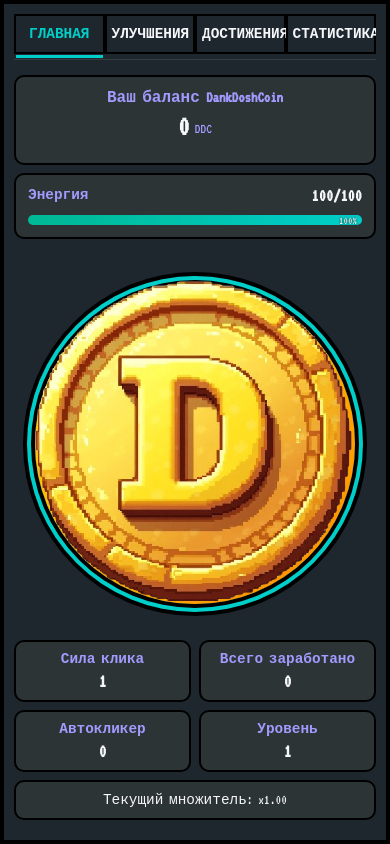
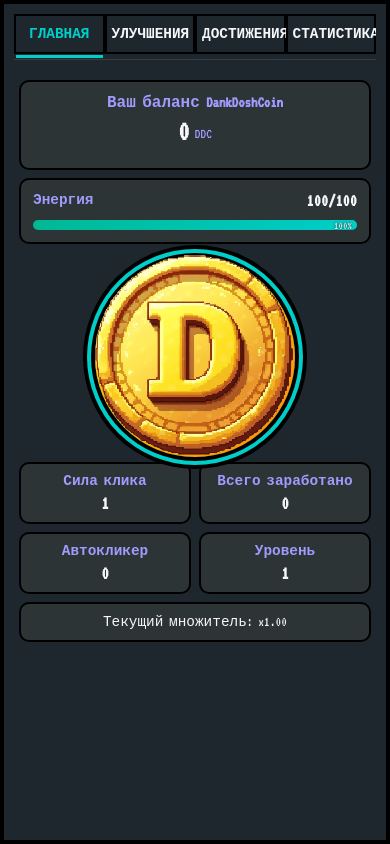
Before and after one commit to Obodokk/DankDoshCoin, a plain HTML site: page index.html in a window 390 px wide. Drawn offline with Linux system fonts and the light colour scheme.

Commit message:
Update style.css

```diff
--- a/style.css
+++ b/style.css
@@ -703,18 +703,13 @@ body {
         padding: 10px;
     }
 
-    .tab-content#main {
-        display: flex;
-        flex-direction: column;
-        height: calc(50vh - 120px);
-        padding: 0;
-    }
+
 
     .coin {
         width: 85vw;
         height: 85vw;
-        max-width: 320px;
-        max-height: 320px;
+        max-width: 200px;
+        max-height: 200px;
         margin: 5px 0;
         flex-shrink: 0;
     }
```
